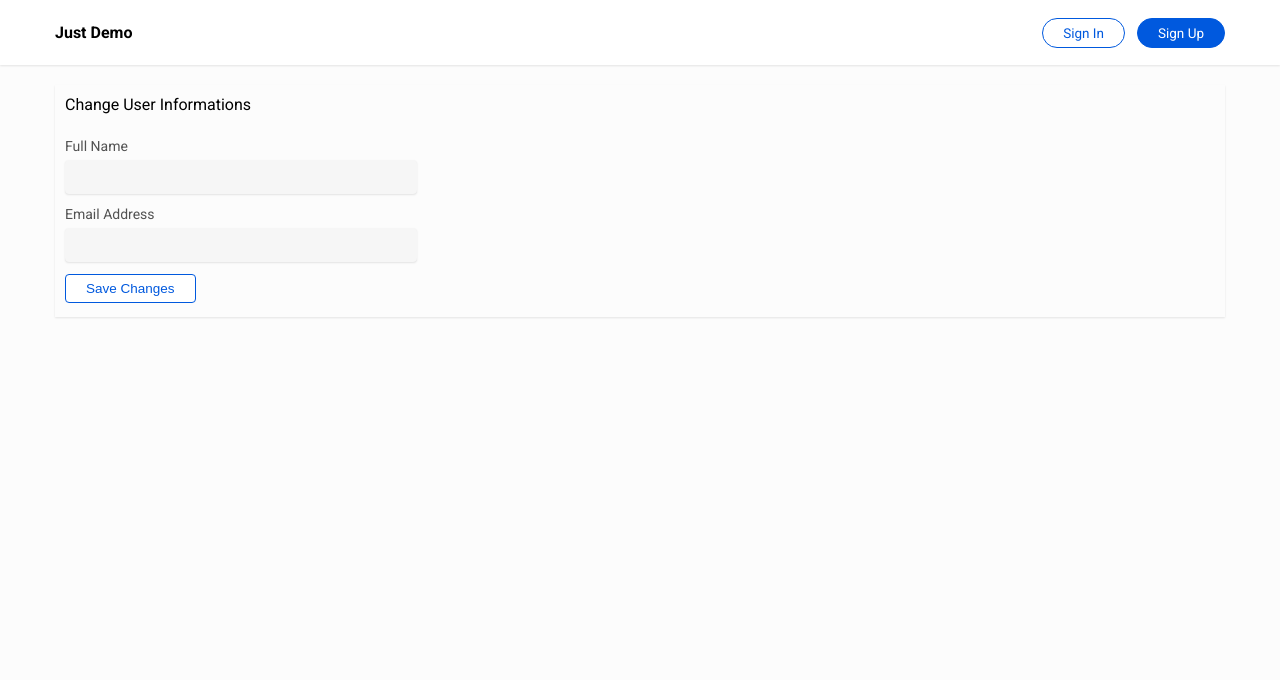
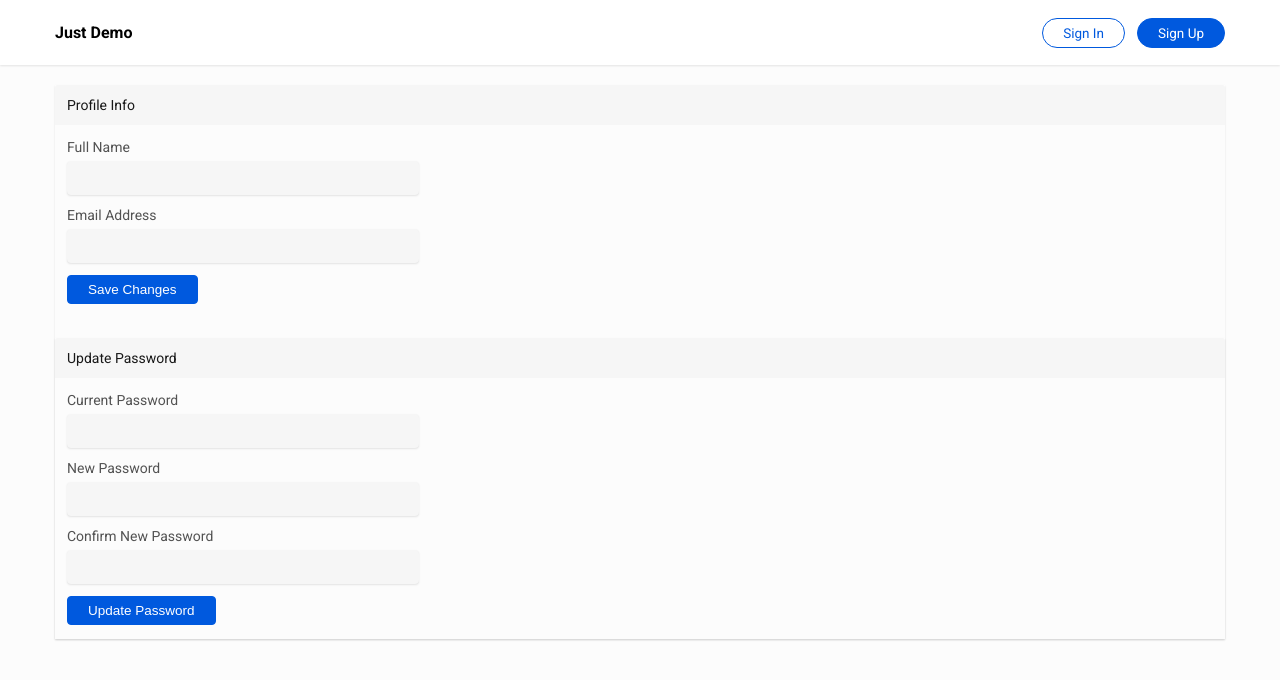
Before and after one commit to stvcvk/taskify-frontend, a Nuxt app: page /profile/update in a window 1280 px wide. Shown: the top 680 px of the page. Built offline with nearby package versions, Linux system fonts and the light colour scheme; no server answers.

Commit message:
Added Update profile page

```diff
--- a/assets/components/login.scss
+++ b/assets/components/login.scss
@@ -61,3 +61,8 @@ span.error {
 	color: #cf000f;
 	margin-bottom: 12px;
 }
+
+button.filled {
+	background-color: #0059DE;
+	color: #fff;
+}
--- a/assets/pages/update.scss
+++ b/assets/pages/update.scss
@@ -5,14 +5,28 @@
 }
 
 .card-title {
-	background-color: #fcfcfc;
+	font-size: 14px;
+	color: #181818;
+	background-color: #f6f6f6;
 	border-top-right-radius: 3px;
 	border-top-left-radius: 3px;
-	padding: 10px;
+	padding: 12px;
 }
 
 .card-body {
-	padding: 14px 10px;
+	padding: 14px 12px;
 	border-bottom-right-radius: 3px;
 	border-bottom-left-radius: 3px;
 }
+
+.message {
+	padding: 12px;
+	margin: 0 0 12px 0;
+	border-radius: 3px;
+	font-size: 14px;
+}
+
+.success {
+	background: #2ecc71;
+	color: #fff;
+}
--- a/pages/profile/update.vue
+++ b/pages/profile/update.vue
@@ -4,8 +4,10 @@
 
 		<div class="container">
 			<div class="card">
-				<div class="card-title">Change User Informations</div>
+				<div class="card-title">Profile Info</div>
 				<div class="card-body">
+					<div class="message success" v-if="success_message">{{ success_message }}</div>
+
 					<form @submit.prevent="submit">
 						<div class="form-group">
 							<label>Full Name</label>
@@ -19,8 +21,37 @@
 							<span v-if="errors.email">{{ errors.email[0] }}</span>
 						</div>
 
-						<button>Save Changes</button>
+						<button class="filled">Save Changes</button>
 					</form>
+				</div>
+
+				<div class="card">
+					<div class="card-title">Update Password</div>
+					<div class="card-body">
+					<div class="message success" v-if="success_message">{{ success_message }}</div>
+
+					<form @submit.prevent="submit">
+						<div class="form-group">
+							<label>Current Password</label>
+							<input type="text" v-model="fields.name">
+							<span v-if="errors.name">{{ errors.name[0] }}</span>
+						</div>
+
+						<div class="form-group">
+							<label>New Password</label>
+							<input type="text" v-model="fields.email">
+							<span v-if="errors.email">{{ errors.email[0] }}</span>
+						</div>
+
+						<div class="form-group">
+							<label>Confirm New Password</label>
+							<input type="text" v-model="fields.email">
+							<span v-if="errors.email">{{ errors.email[0] }}</span>
+						</div>
+
+						<button class="filled">Update Password</button>
+					</form>
+				</div>
 				</div>
 			</div>
 		</div>
@@ -30,6 +61,7 @@
 <script>
 import Header from '~/components/Header.vue'
 export default {
+	middleware: 'authenticated',
 	components: { Header, },
 	data() {
 	  return {
@@ -37,7 +69,13 @@ export default {
 	  		name: '',
 	  		email: ''
 	  	},
+	  	fields_password: {
+	  		current_password: null,
+	  		new_password: null,
+	  		password_confirmation: null,
+	  	},
 	  	errors: [],
+	  	success_message: null,
 	  }
 	},
 	mounted() {
@@ -52,17 +90,9 @@ export default {
 			});
 		},
 		submit() {
-			this.$axios.defaults.headers.common['Authorization'] = `Bearer ${this.$store.state.auth.token}`;
-			this.$axios.$post('/me/update', this.fields)
-				.then(response => {
-					console.log('updated!')
-					console.log(response)
-					localStorage.removeItem('current_logged_in_user');
-					this.$store.commit('auth/setUser', response.data);
-					localStorage.setItem('current_logged_in_user', JSON.stringify(response.data));
-				}).catch(error => {
-					this.errors = error.response.data;
-				})
+			this.$store.dispatch('auth/update', this.fields)
+				.then(response => {	this.success_message = response.message; })
+				.catch(error => { this.errors = error.response.data; });
 		}
 	}
 }
--- a/store/auth.js
+++ b/store/auth.js
@@ -49,5 +49,17 @@ export const actions = {
 				reject(error);
 			});
 		});
+	},
+
+	update(context, credentials) {
+		return new Promise((resolve, reject) => {
+			this.$axios.defaults.headers.common['Authorization'] = `Bearer ${context.state.token}`;
+			this.$axios.$post('/me/update', credentials).then(response => {
+				localStorage.removeItem('current_logged_in_user');
+				context.commit('setUser', response.data);
+				localStorage.setItem('current_logged_in_user', JSON.stringify(response.data));
+				resolve(response);
+			}).catch(error => { reject(error); })
+		});
 	}
 };
```
